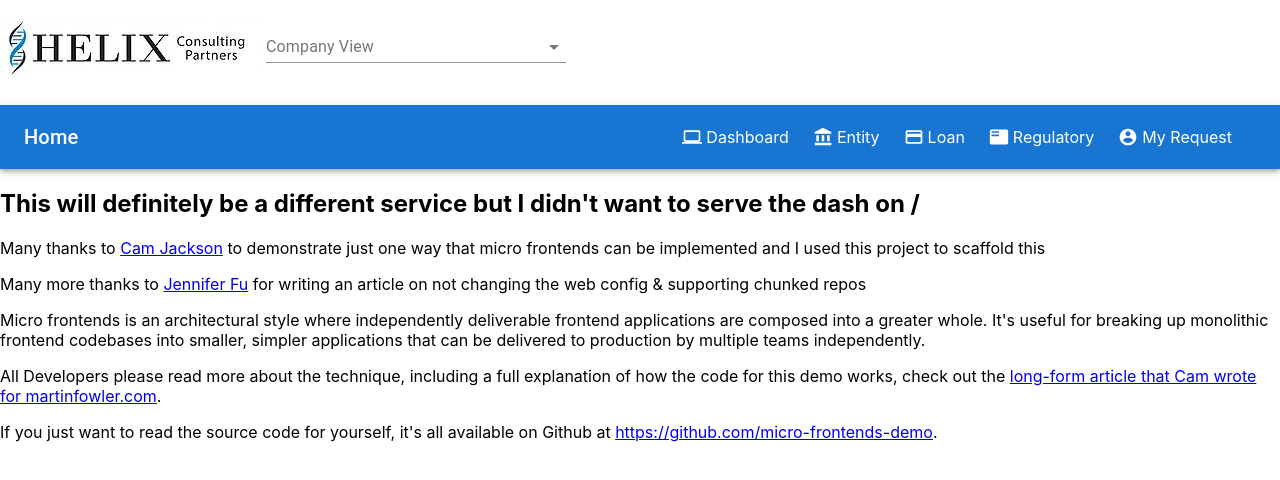
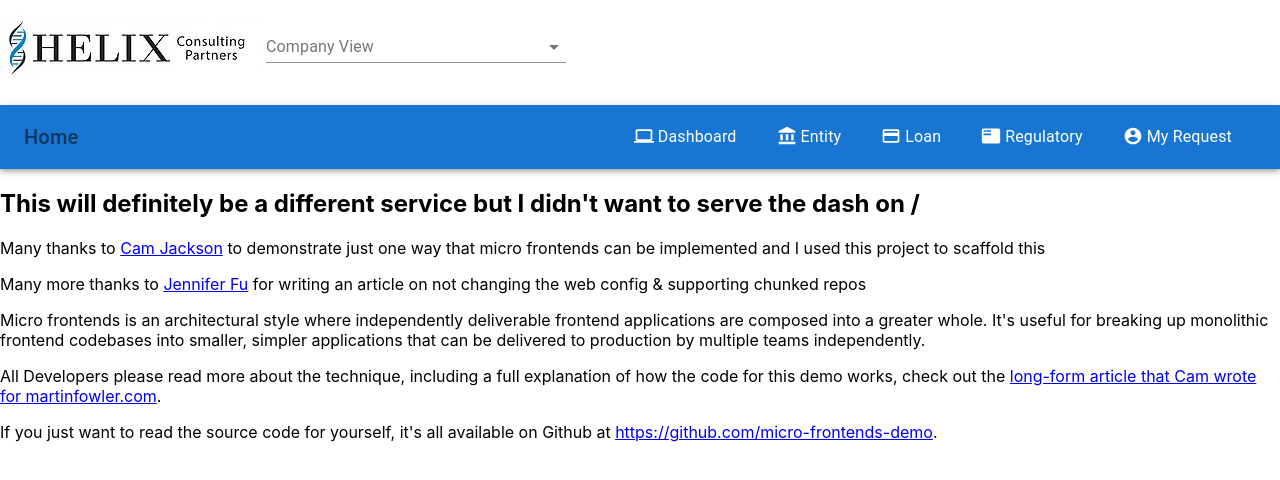
Before and after one commit to i-mckinney/regulatory-dashboard, a React (Create React App) app in the folder Container App/: page / in a window 1280 px wide. Shown: the top 480 px of the page. Built offline with nearby package versions, Linux system fonts and the light colour scheme.

Commit message:
Add Breadcrumbs into navbar

```diff
--- a/Container App/src/Components/Header/Header.js
+++ b/Container App/src/Components/Header/Header.js
@@ -2,21 +2,13 @@ import React, { useState } from "react";
 import { useHistory } from "react-router-dom";
 import { makeStyles } from "@material-ui/core/styles";
 import {
-  AppBar,
-  Toolbar,
-  Typography,
-  Link,
   FormControl,
   InputLabel,
   Select,
   MenuItem,
 } from "@material-ui/core";
-import Computer from "@material-ui/icons/Computer";
-import FeaturedPlayListIcon from "@material-ui/icons/FeaturedPlayList";
-import AccountCircle from "@material-ui/icons/AccountCircle";
-import CreditCard from "@material-ui/icons/CreditCard";
-import AccountBalance from "@material-ui/icons/AccountBalance";
 import helixLogo from "./helixLogo.jpg";
+import Navigation from "./Navigation"
 
 const useStyles = makeStyles((theme) => ({
   companySelectContainer: {
@@ -44,33 +36,6 @@ const useStyles = makeStyles((theme) => ({
   companyFormControl: {
     marginTop: "15px",
     minWidth: 120,
-  },
-  navBarContainer: {
-    flexGrow: 1,
-  },
-  navBar: {
-    backgroundColor: "#1876D2",
-  },
-  homeButton: {
-    flexGrow: 2,
-    "&:hover": {
-      cursor: "pointer",
-      color: "#0d47a1",
-    },
-  },
-  link: {
-    marginRight: theme.spacing(3),
-    display: "flex",
-    color: "white",
-    "&:hover": {
-      textDecoration: "none",
-    },
-  },
-  icon: {
-    marginRight: theme.spacing(0.5),
-    marginTop: ".8px",
-    width: 20,
-    height: 20,
   },
 }));
 
@@ -121,44 +86,7 @@ function Header() {
           </Select>
         </FormControl>
       </div>
-      <div className={classes.navBarContainer}>
-        <AppBar position="static" className={classes.navBar}>
-          <Toolbar>
-            <Typography
-              variant="h6"
-              onClick={handleHome}
-              className={classes.homeButton}
-            >
-              Home
-            </Typography>
-
-            <Link color="inherit" href="/dashboard" className={classes.link}>
-              <Computer className={classes.icon} />
-              Dashboard
-            </Link>
-
-            <Link color="inherit" href="/entity" className={classes.link}>
-              <AccountBalance className={classes.icon} />
-              Entity
-            </Link>
-
-            <Link color="inherit" href="/loan" className={classes.link}>
-              <CreditCard className={classes.icon} />
-              Loan
-            </Link>
-
-            <Link color="inherit" href="/regulatory" className={classes.link}>
-              <FeaturedPlayListIcon className={classes.icon} />
-              Regulatory
-            </Link>
-
-            <Link color="inherit" href="/myrequest" className={classes.link}>
-              <AccountCircle className={classes.icon} />
-              My Request
-            </Link>
-          </Toolbar>
-        </AppBar>
-      </div>
+      <Navigation handleHome={handleHome}/>
     </header>
   );
 }
--- /dev/null
+++ b/Container App/src/Components/Header/Navigation.js
@@ -0,0 +1,106 @@
+import React from "react";
+import { makeStyles } from "@material-ui/core/styles";
+import {
+  AppBar,
+  Toolbar,
+  Typography,
+  Link,
+  Breadcrumbs,
+} from "@material-ui/core";
+import Computer from "@material-ui/icons/Computer";
+import FeaturedPlayListIcon from "@material-ui/icons/FeaturedPlayList";
+import AccountCircle from "@material-ui/icons/AccountCircle";
+import CreditCard from "@material-ui/icons/CreditCard";
+import AccountBalance from "@material-ui/icons/AccountBalance";
+
+const useStyles = makeStyles((theme) => ({
+  navBarContainer: {
+    flexGrow: 1,
+  },
+  navBar: {
+    backgroundColor: "#1876D2",
+  },
+  homeButton: {
+    "&:hover": {
+      cursor: "pointer",
+      color: "#0d47a1",
+    },
+  },
+  link: {
+    marginRight: theme.spacing(3),
+    display: "flex",
+    color: "white",
+    "&:hover": {
+      textDecoration: "none",
+    },
+  },
+  icon: {
+    marginRight: theme.spacing(0.5),
+    marginTop: ".8px",
+    width: 20,
+    height: 20,
+  },
+  toolbar: {
+    display: 'grid'
+  },
+  breadcrumbs: {
+    '& li': {
+      '&:first-child': {
+        flexGrow: 1,
+      }
+    }
+  },
+}));
+
+/**@return {jsx} Contains navbar to handle navigation in dashboard component
+ */
+function Navigation(props) {
+  //useStyles define styling for material ui. Any className that matches key of useStyles object above,
+  // corresponding styles will be applied
+  const classes = useStyles();
+
+  return (
+    <div className={classes.navBarContainer}>
+        <AppBar position="static" className={classes.navBar}>
+            <Toolbar className={classes.toolbar}>
+            <Breadcrumbs aria-label="breadcrumb" separator="" className={classes.breadcrumbs}>
+                <Typography
+                variant="h6"
+                onClick={props.handleHome}
+                className={classes.homeButton}
+                >
+                Home
+                </Typography>
+
+                <Link color="inherit" href="/dashboard" className={classes.link}>
+                <Computer className={classes.icon} />
+                Dashboard
+                </Link>
+
+                <Link color="inherit" href="/entity" className={classes.link}>
+                <AccountBalance className={classes.icon} />
+                Entity
+                </Link>
+
+                <Link color="inherit" href="/loan" className={classes.link}>
+                <CreditCard className={classes.icon} />
+                Loan
+                </Link>
+
+                <Link color="inherit" href="/regulatory" className={classes.link}>
+                <FeaturedPlayListIcon className={classes.icon} />
+                Regulatory
+                </Link>
+
+                <Link color="inherit" href="/myrequest" className={classes.link}>
+                <AccountCircle className={classes.icon} />
+                My Request
+                </Link>
+            </Breadcrumbs>
+            </Toolbar>
+        </AppBar>
+    </div>
+  )
+}
+
+export default Navigation;
```
